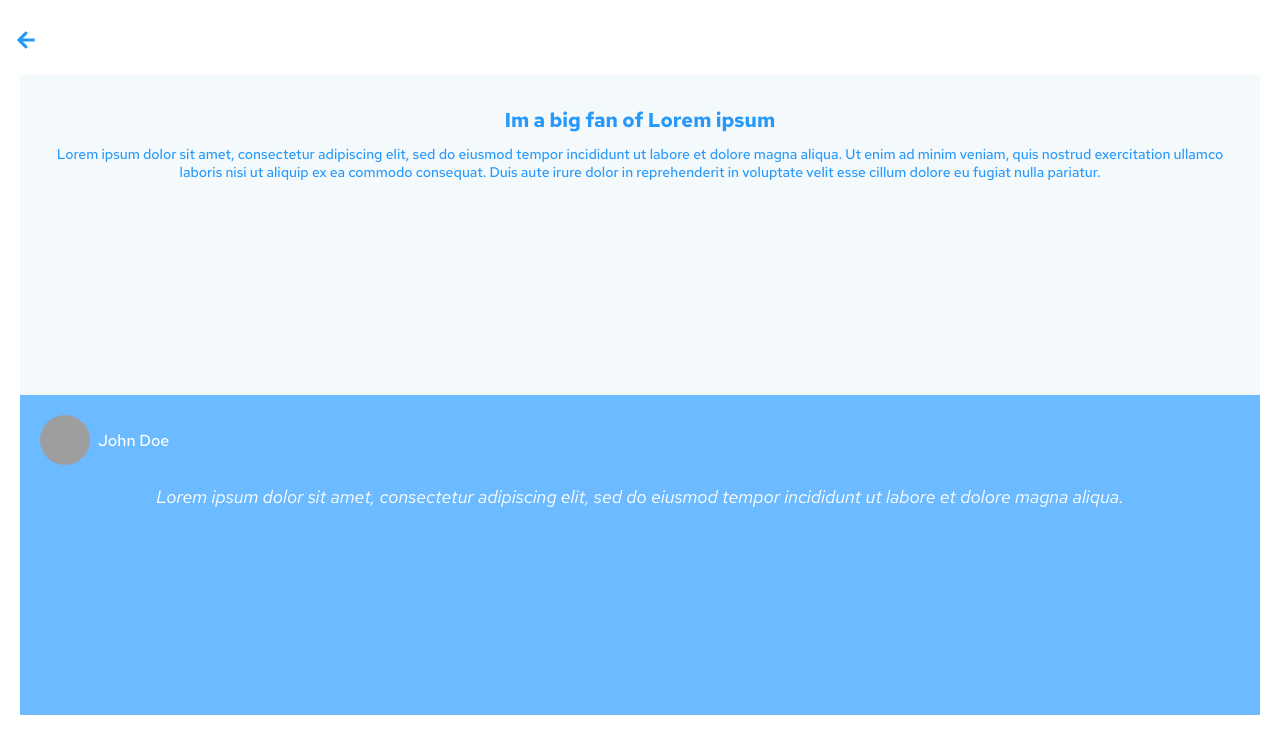
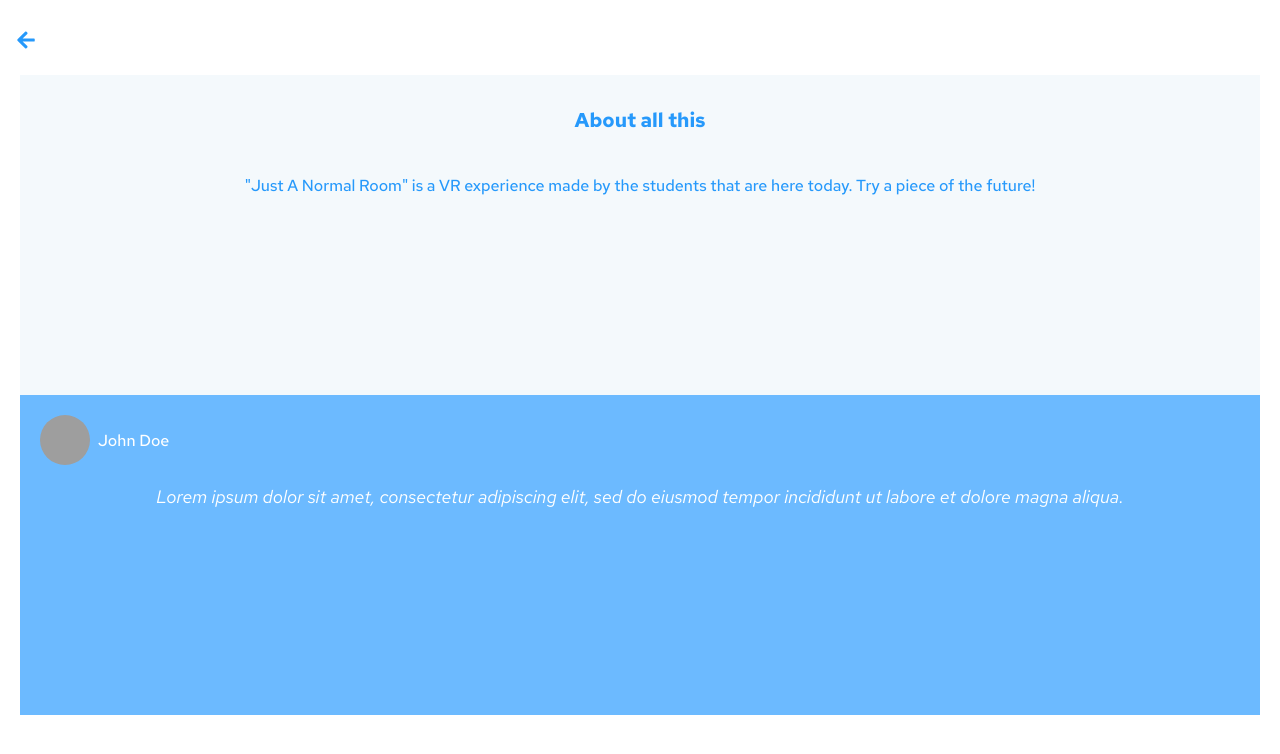
Before and after one commit to tessceciliaj/react-webpage-nextm, a React (Vite) app: page /about in a window 1280 px wide. Shown: the top 754 px of the page. Built offline with nearby package versions, Linux system fonts and the light colour scheme; no server answers; grey boxes are pictures that could not be loaded.

Commit message:
change copy in interships and about

```diff
--- a/src/pages/about.jsx
+++ b/src/pages/about.jsx
@@ -13,8 +13,8 @@ export default function about() {
           </Link>
         </div>
       <div className={styles.upperContainer}>
-        <h1>Im a big fan of Lorem ipsum</h1>
-        <p>Lorem ipsum dolor sit amet, consectetur adipiscing elit, sed do eiusmod tempor incididunt ut labore et dolore magna aliqua. Ut enim ad minim veniam, quis nostrud exercitation ullamco laboris nisi ut aliquip ex ea commodo consequat. Duis aute irure dolor in reprehenderit in voluptate velit esse cillum dolore eu fugiat nulla pariatur.</p>
+        <h1>About all this</h1>
+        <p>"Just A Normal Room" is a VR experience made by the students that are here today. Try a piece of the future!</p>
       </div>
       <div className={styles.lowerContainer}>
         <div className={styles.innerContainer}>
--- a/src/pages/internships.jsx
+++ b/src/pages/internships.jsx
@@ -79,7 +79,7 @@ export default function internships() {
             }}
           />
         </form>
-        <h2>Personal Information</h2>
+        <h2>Our student body is diverse and features a variety of both experience and skill. What are you looking for?</h2>
       </div>
       <button className={styles.btn} onClick={handleClick}>
         <FaArrowRight />
--- a/src/styles/about.module.css
+++ b/src/styles/about.module.css
@@ -19,7 +19,8 @@
 }
 
 .upperContainer p {
-    font-size: 14px;
+    font-size: 16px;
+    padding-top: 30px;
 }
 
 .lowerContainer {
--- a/src/styles/internships.module.css
+++ b/src/styles/internships.module.css
@@ -47,8 +47,9 @@
 .lowerContainer h2 {
     color: var(--dark-blue);
     font-size: 16px;
-    margin-top: 10vh;
+    margin: 5vh auto 0;
     text-align: center;
+    width: 300px;
 }
 
 .btn {
```
